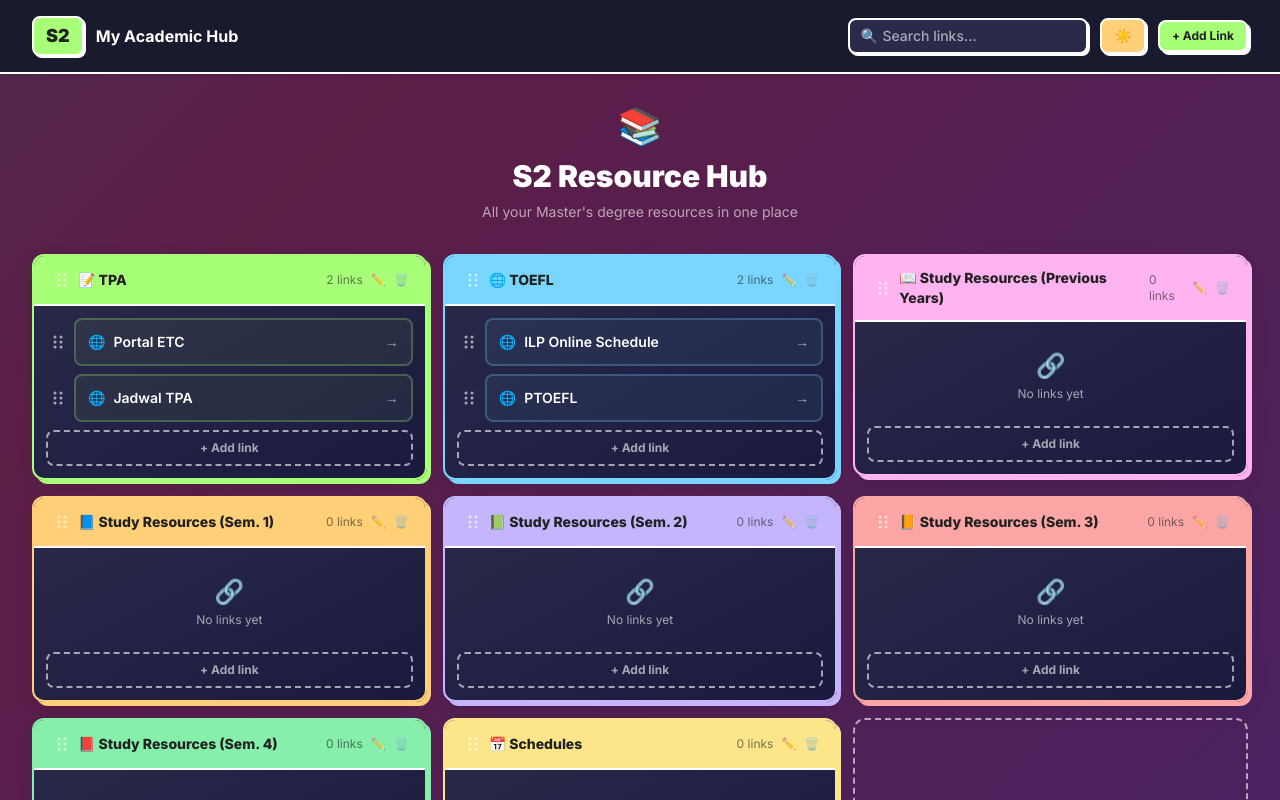
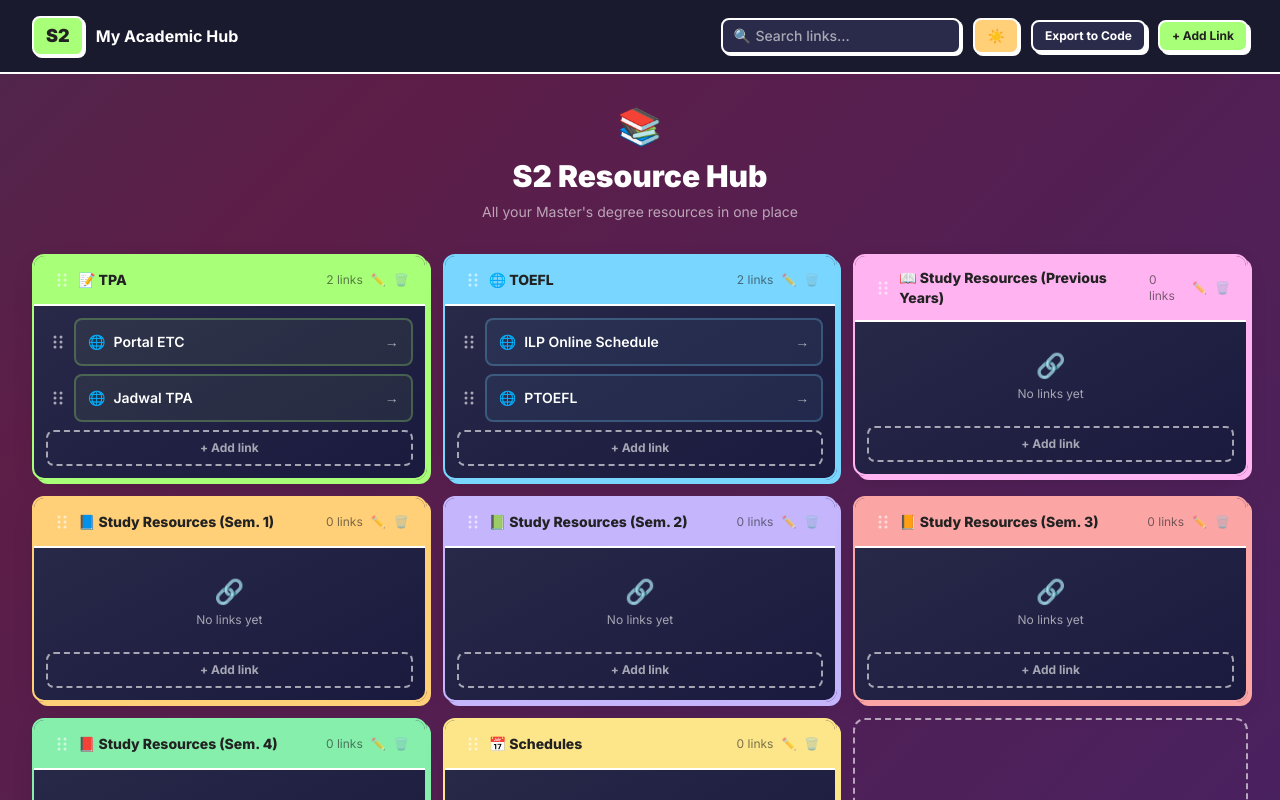
Before and after one commit to DMY-cmyk/S2-Linktree, a Next.js app: page / in a window 1280 px wide. Shown: the top 800 px of the page. Built offline with nearby package versions, Linux system fonts and the light colour scheme.

Commit message:
feat: add Export to Code button in header to sync localStorage data

```diff
--- a/src/features/home/HomePage.tsx
+++ b/src/features/home/HomePage.tsx
@@ -16,6 +16,7 @@ import { useFilteredLinks } from '@/hooks/useFilteredLinks';
 import { useLinkStore } from '@/store/useLinkStore';
 import { useToastStore } from '@/store/useToastStore';
 import { useKeyboardShortcuts } from '@/hooks/useKeyboardShortcuts';
+import { generateConstantsSource } from '@/lib/exportToCode';
 import type { Link, Category } from '@/types';
 import dynamic from 'next/dynamic';
 
@@ -67,6 +68,16 @@ export function HomePage() {
     setIsAddLinkOpen(true);
   };
 
+  const handleExportToCode = useCallback(async () => {
+    try {
+      const source = generateConstantsSource(categories, links);
+      await navigator.clipboard.writeText(source);
+      addToast('Copied to clipboard — paste into src/lib/constants.ts', 'success');
+    } catch {
+      addToast('Failed to copy — check browser clipboard permissions', 'error');
+    }
+  }, [categories, links, addToast]);
+
   // Keyboard shortcuts
   useKeyboardShortcuts({
     'n': () => setIsAddLinkOpen(true),
@@ -92,6 +103,9 @@ export function HomePage() {
           <div className="flex items-center gap-3 flex-wrap">
             <SearchBar ref={searchBarRef} value={searchQuery} onChange={setSearchQuery} />
             <ThemeToggle />
+            <Button variant="secondary" size="sm" onClick={handleExportToCode}>
+              Export to Code
+            </Button>
             <Button onClick={() => setIsAddLinkOpen(true)} size="sm">
               + Add Link
             </Button>
```
